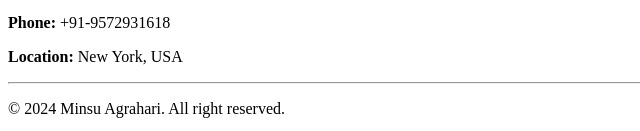
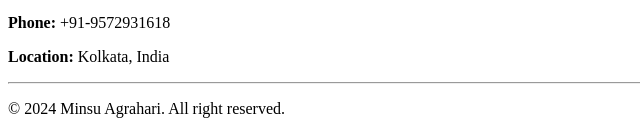
Before and after one commit to Minsu-Agrahari/Resume, a plain HTML site: page index.html in a window 1280 px wide. Shown: the part 1334-1465 px from the top of the page, 0-640 px from the left. Drawn offline with Linux system fonts and the light colour scheme.

Commit message:
location --update

```diff
--- a/index.html
+++ b/index.html
@@ -176,7 +176,7 @@
                 </p>
                 <p>
                     <strong>Location: </strong>
-                    <span>New York, USA</span>
+                    <span>Kolkata, India</span>
                 </p>
             </article>
 
```
